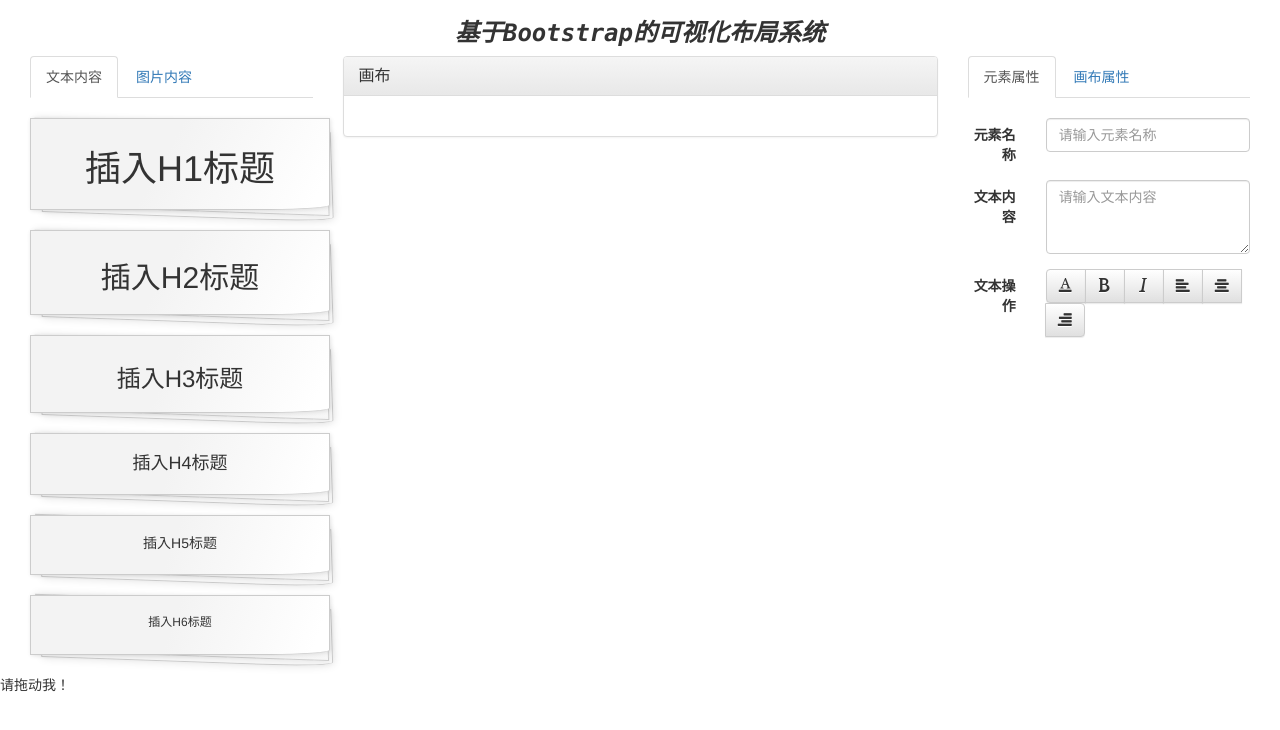
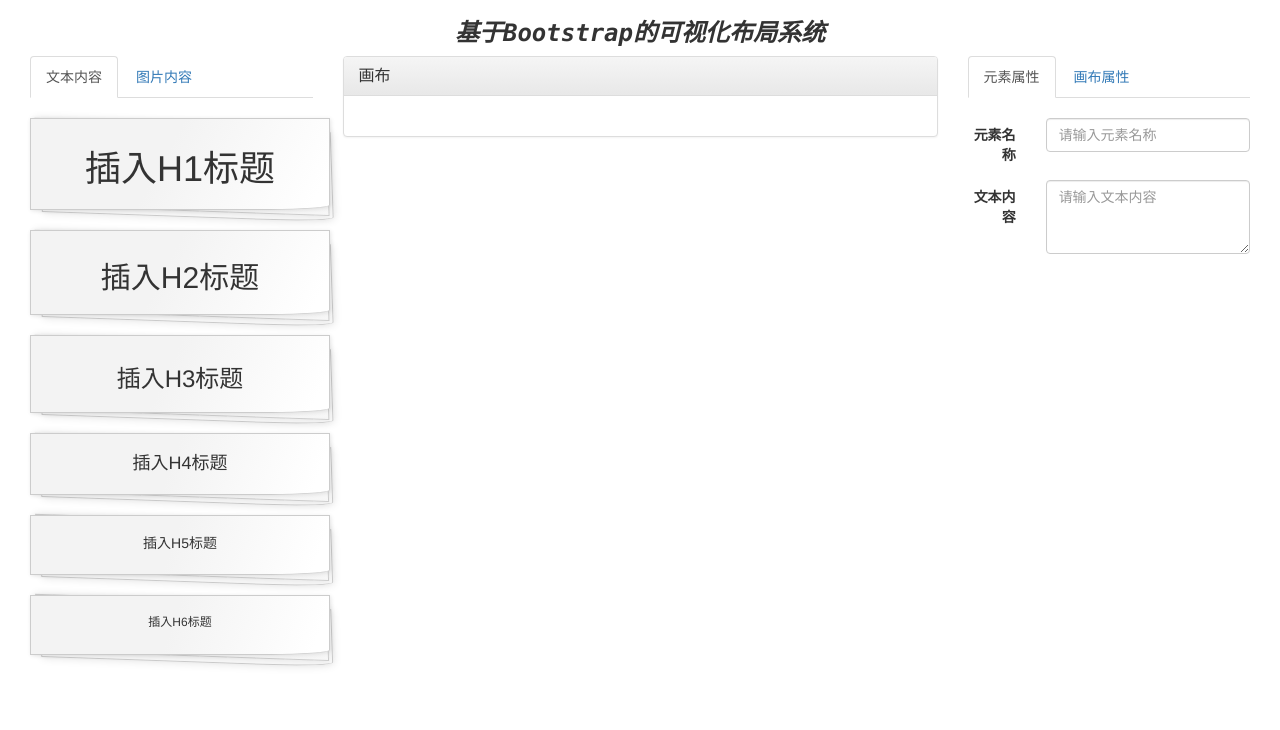
Before and after one commit to qulongjun/SimpleHTMLDesigner, a plain HTML site: page SimpleProject/index.html in a window 1280 px wide. Drawn offline with nearby package versions, Linux system fonts and the light colour scheme.

Commit message:
day3
删除div

```diff
--- a/SimpleProject/index.html
+++ b/SimpleProject/index.html
@@ -99,10 +99,9 @@
 													<textarea class="form-control" id="valueEle" rows="3" placeholder="请输入文本内容"></textarea>
 												</div>
 											</div>
-											<div class="form-group">
+											<!--<div class="form-group">
 												<label for="inputPassword3" class="col-sm-3 control-label">文本操作</label>
 												<div class="btn-group col-sm-9" role="group">
-													<!--	<button type="button" class="btn btn-default"><span class="glyphicon glyphicon-text-size"></span></button>-->
 													<button type="button" class="btn btn-default"><span class="glyphicon glyphicon-text-color"></span></button>
 													<button type="button" class="btn btn-default"><span class="glyphicon glyphicon-bold"></span></button>
 													<button type="button" class="btn btn-default"><span class="glyphicon glyphicon-italic"></span></button>
@@ -110,7 +109,7 @@
 													<button type="button" class="btn btn-default"><span class="glyphicon glyphicon-align-center"></span></button>
 													<button type="button" class="btn btn-default"><span class="glyphicon glyphicon-align-right"></span></button>
 												</div>
-											</div>
+											</div>-->
 											<!--<div class="form-group">
 												<div class="col-sm-offset-2 col-sm-2">
 													<button type="button" class="btn btn-default">保存</button>
@@ -133,9 +132,6 @@
 				</div>
 			</div>
 		</div>
-		<div id="draggable">
-			<p>请拖动我！</p>
-		</div>
 	</body>
 	<!--<script src="js/require.js" data-main="js/main"></script>-->
 	<script src="js/jquery.js" type="text/javascript" charset="utf-8"></script>
@@ -146,14 +142,13 @@
 	<script src="http://ajax.googleapis.com/ajax/libs/jqueryui/1.10.3/jquery-ui.min.js"></script>
 	<script>
 		$(function() {
-
 			$("#main-Panel").sortable({
 				cursor: "move",
 				items: "li", //只是li可以拖动
 				opacity: 0.6, //拖动时，透明度为0.6
 				revert: true, //释放时，增加动画
 				update: function(event, ui) { //更新排序之后
-					//alert($(this).sortable("toArray"));
+					//do someThing
 				}
 			});
 		});
```
